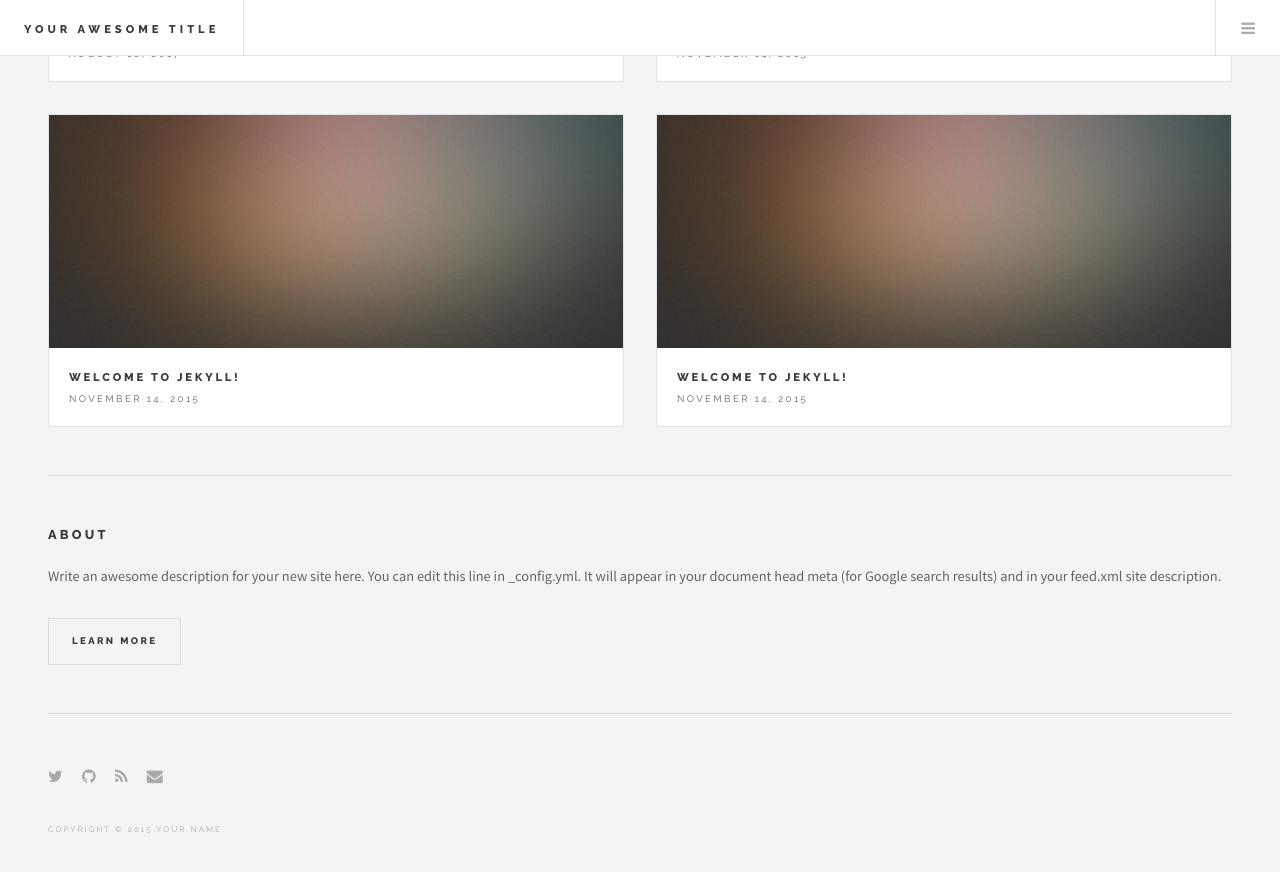
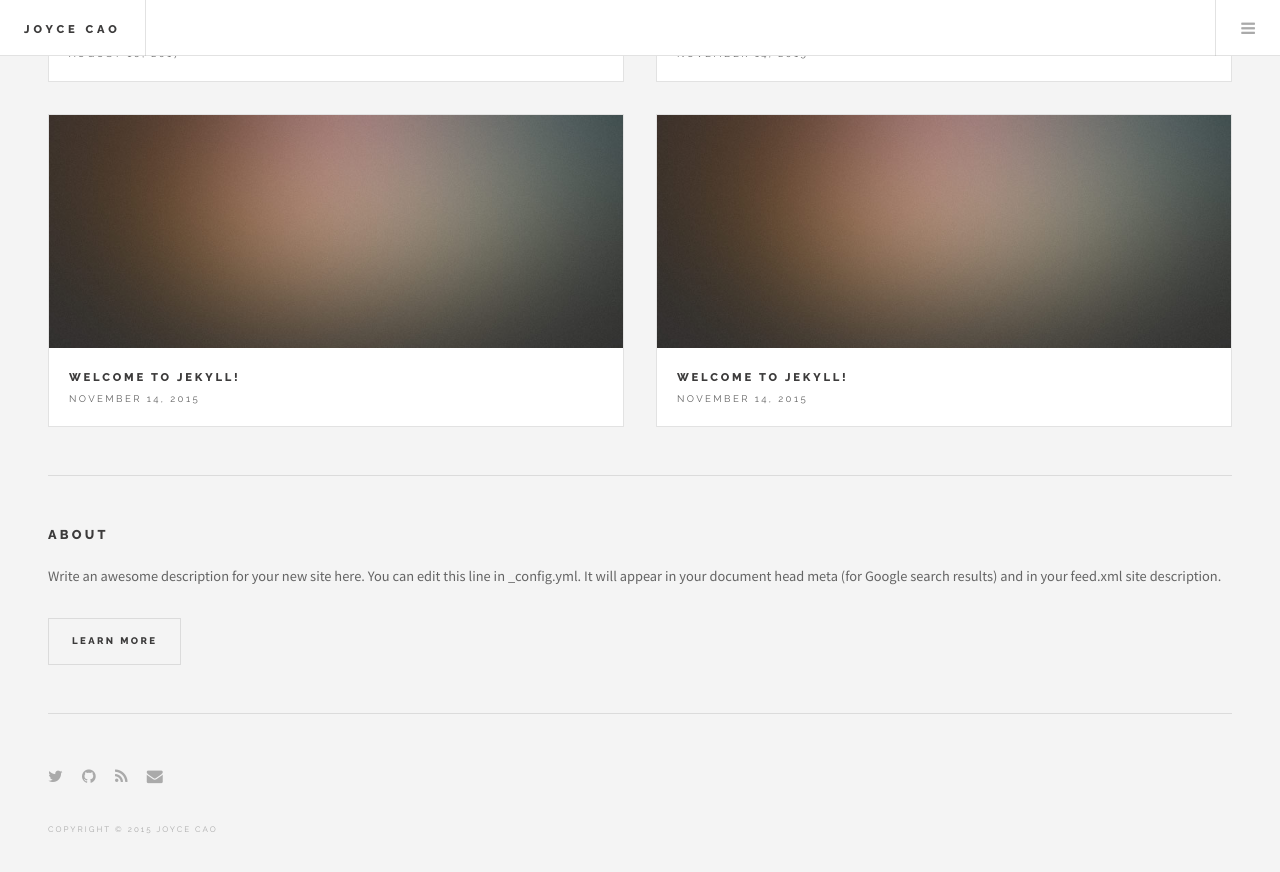
Before and after one commit to joycecao/joycecao.github.io, a Jekyll site: the page built from index.html, in a window 1280 px wide and 900 px high, scrolled down 4431 px. Shown: the top 872 px of the window. Built offline with Jekyll 4.4.1, drawn with Linux system fonts in a browser that asks for light colours; the list of posts is cut into pages by our own code; some of the changed text lies outside the part shown.

Commit message:
update site title

```diff
--- a/_config.yml
+++ b/_config.yml
@@ -1,20 +1,20 @@
 # Site settings
-title: Your awesome title
+title: Joyce Cao
 email: your-email@domain.com
 description: > # this means to ignore newlines until "baseurl:"
   Write an awesome description for your new site here. You can edit this
   line in _config.yml. It will appear in your document head meta (for
   Google search results) and in your feed.xml site description.
 baseurl: "" # the subpath of your site, e.g. /blog/
-url: "http://yourdomain.com" # the base hostname & protocol for your site
+url: "joycecao.github.io" # the base hostname & protocol for your site
 twitter_username: jekyllrb
-github_username:  jekyll
+github_username:  joycecao
 
 # Build settings
 markdown: kramdown
 
 paginate: 4
 
-author: Your name
+author: Joyce Cao
 
 gems: [jekyll-paginate]
```
